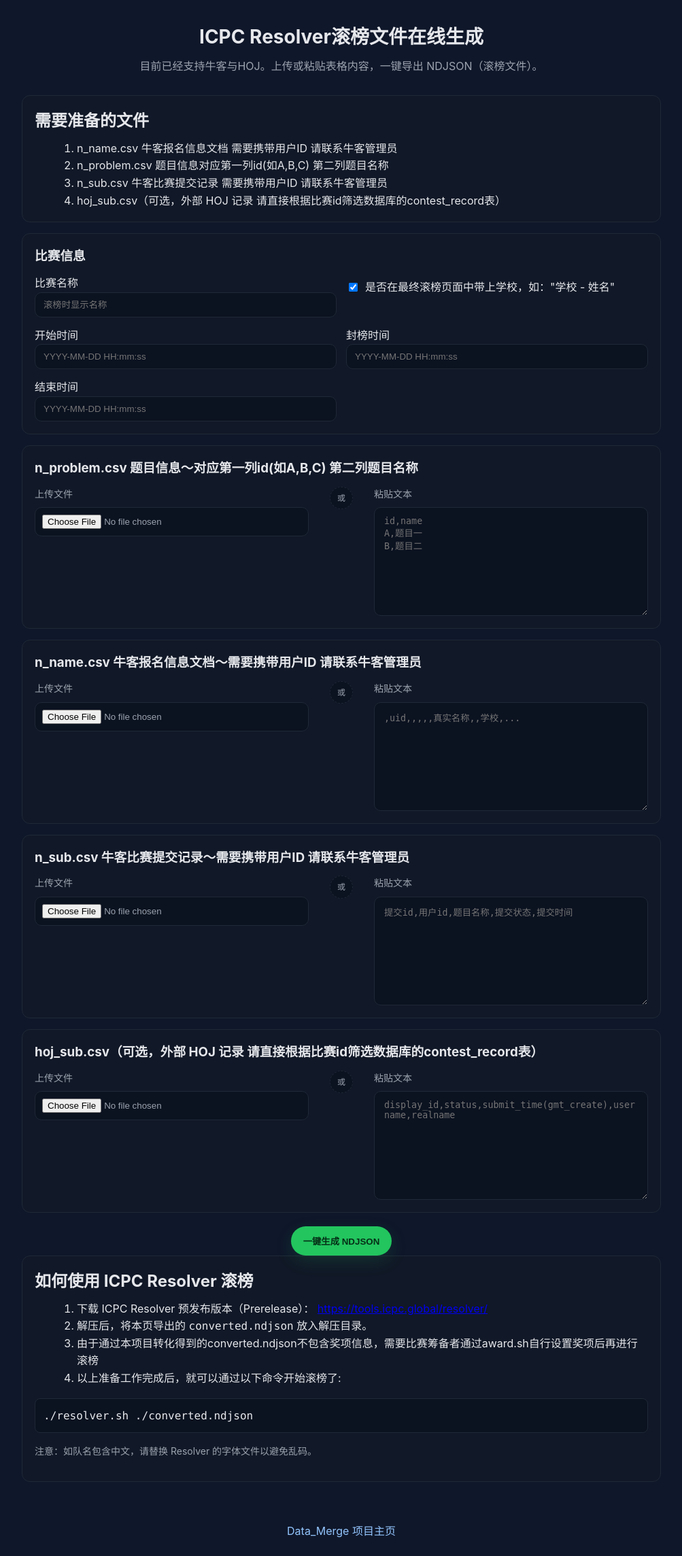
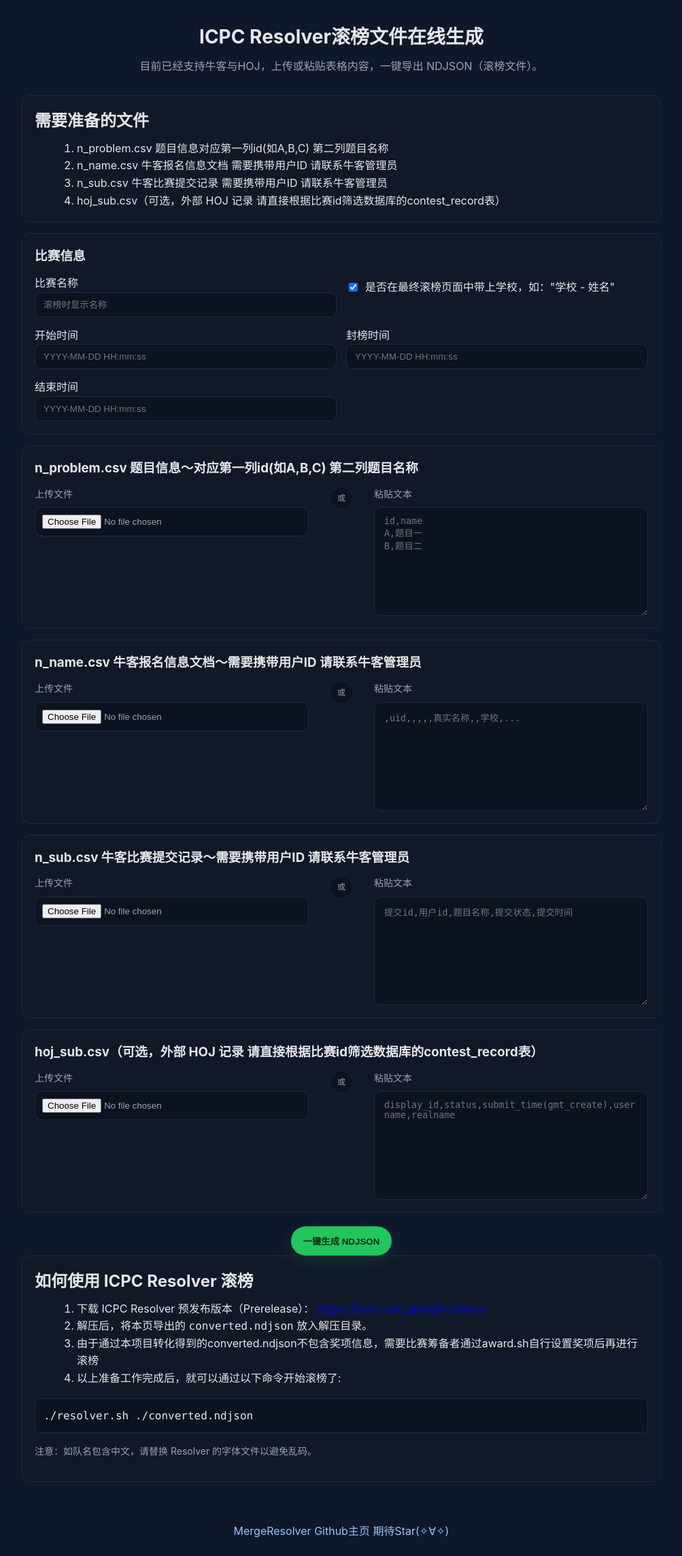
Before and after one commit to SXUas-acm-team/Data_Merge, a Flask app: page / in a window 1280 px wide. Shown: the whole page at 68% size, without its empty margins (138-1141 px from the left). Run offline with Flask 3, Linux system fonts and the light colour scheme.

Commit message:
Update code description

```diff
--- a/web/templates/index.html
+++ b/web/templates/index.html
@@ -10,15 +10,15 @@
   <body>
     <header>
       <h1>ICPC Resolver滚榜文件在线生成</h1>
-      <p>目前已经支持牛客与HOJ。上传或粘贴表格内容，一键导出 NDJSON（滚榜文件）。</p>
+      <p>目前已经支持牛客与HOJ，上传或粘贴表格内容，一键导出 NDJSON（滚榜文件）。</p>
     </header>
 
     <main>
       <section class="steps">
         <h2>需要准备的文件</h2>
         <ol>
+          <li>n_problem.csv 题目信息对应第一列id(如A,B,C) 第二列题目名称</li>
           <li>n_name.csv 牛客报名信息文档 需要携带用户ID 请联系牛客管理员</li>
-          <li>n_problem.csv 题目信息对应第一列id(如A,B,C) 第二列题目名称</li>
           <li>n_sub.csv 牛客比赛提交记录 需要携带用户ID 请联系牛客管理员</li>
           <li>hoj_sub.csv（可选，外部 HOJ 记录 请直接根据比赛id筛选数据库的contest_record表）</li>
         </ol>
@@ -131,7 +131,7 @@
       </form>
     </main>
     <footer>
-      <a href="https://github.com/SXUas-acm-team/Data_Merge" target="_blank" rel="noopener">Data_Merge 项目主页</a>
+      <a href="https://github.com/SXUas-acm-team/MergeResolver" target="_blank" rel="noopener">MergeResolver Github主页 期待Star(✧∀✧)</a>
     </footer>
 
     <script src="https://cdn.jsdelivr.net/npm/flatpickr"></script>
```
Also changed, not shown: README.md, code/README.md (added).
